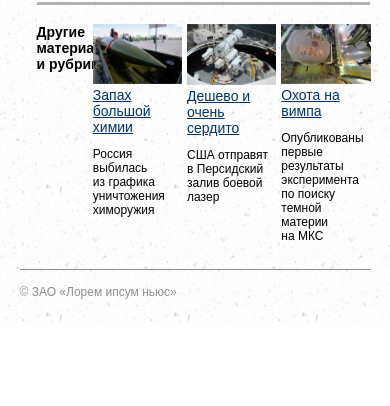
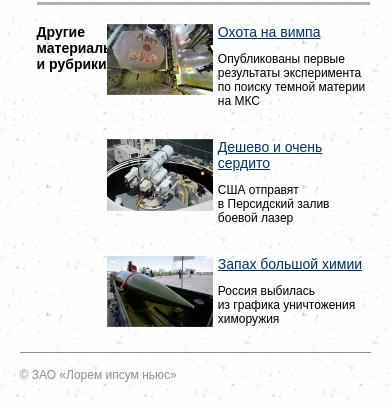
Before and after one commit to dasha2602/dasha2602.github.com, a plain HTML site: page homework/hw_1/google.html in a window 390 px wide. Shown: the part 1085-1491 px from the top of the page. Before the commit the page ends 1408 px from the top, so only its background shows below. Drawn offline with Linux system fonts and the light colour scheme; a web font is replaced by a local one.

Commit message:
except for top-line-menu

```diff
--- a/homework/hw_1/css/less/style.less
+++ b/homework/hw_1/css/less/style.less
@@ -210,6 +210,7 @@ h2 {
 	}
 }
 @media screen and (max-width: 480px) {
+	.one-news {
 		.news-right {
 			float: none;
 			width: 800/841*100%;
@@ -218,6 +219,8 @@ h2 {
 			margin-top: 0;
 			float: none;
 			width: 800/841*100%;
+			// display: none;
+		}
 	}
 }
 .image {
@@ -323,6 +326,25 @@ h2 {
 		float: right;
 	}
 }
+@media screen and (max-width: 480px) {
+	.news-choice {
+		width: 75%;
+	}
+	.rubric {
+		// padding-left: 5px;
+		width: 100%;
+		float: right;
+		img {
+			width: 40%;
+			float: left;
+		}
+		.text-rubric {
+			float: right;
+			// margin-left: 10px;
+			width: 58%;
+		}
+	}
+}
 img {
 	max-width: 100%;
 }
--- a/homework/hw_1/google.html
+++ b/homework/hw_1/google.html
@@ -61,18 +61,24 @@
 			<div class="news-choice">
 				<article class="rubric">
 					<img src="images/other1.jpg" alt="Охота на вимпа">
+					<div class="text-rubric">
 						<a href="#">Охота на вимпа</a>
 						<p>Опубликованы первые результаты эксперимента по&nbsp;поиску темной материи на&nbsp;МКС</p>
+					</div>
 				</article>
 				<article class="rubric">
 					<img src="images/other2.jpg" alt="Дешево и очень сердито">
+					<div class="text-rubric">
 						<a href="#">Дешево и очень сердито</a>
 						<p>США отправят в&nbsp;Персидский залив боевой лазер</p>
+					</div>
 				</article>
 				<article class="rubric">
 					<img src="images/other3.jpg" alt="Запах большой химии">
+					<div class="text-rubric">
 						<a href="#">Запах большой химии</a>
 						<p>Россия выбилась из&nbsp;графика уничтожения химоружия</p>
+					</div>
 				</article>
 			</div>
 		</div>
```
Also changed, not shown: homework/hw_1/css/all.css, homework/hw_1/css/style.css. Lines whose indentation alone changed are shown as unchanged.
